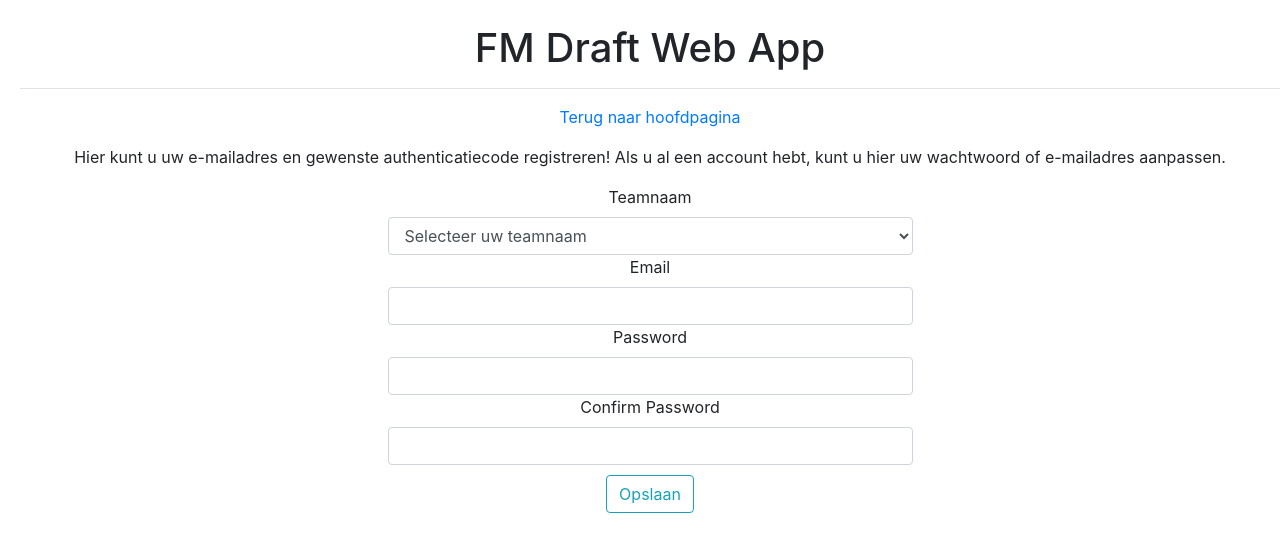
After one commit to mvantschip/Flask_Draft, a Flask app: page /register in a window 1280 px wide. The commit adds this page. Shown: the top 552 px of the page. Run offline with Flask 2, Linux system fonts and the light colour scheme; some libraries are stand-ins or nearby versions.

Commit message:
registration and overbid e-mails

```diff
--- a/flaskdraft/bids/forms.py
+++ b/flaskdraft/bids/forms.py
@@ -1,12 +1,13 @@
 from flask_wtf import FlaskForm
-from wtforms import StringField, SelectField, SubmitField, DecimalField
+from wtforms import StringField, SelectField, SubmitField, DecimalField, PasswordField
 from wtforms.validators import DataRequired, NumberRange
 
 class PlaceBids(FlaskForm):
     bid_player_name = StringField('Naam speler', validators = [DataRequired()])
     bid_player_value = DecimalField('Bod in miljoenen', places = 2, validators = [NumberRange(min=1, max=250), DataRequired()])
-    username = SelectField('Teamnaam', default = None, choices = sorted([('', 'Selecteer uw teamnaam'), ('GSV Niedermeier', 'GSV Niedermeier'), ('Micronesia Maniacs', 'Micronesia Maniacs'),
+    username = SelectField('Teamnaam', choices = sorted([('', 'Selecteer uw teamnaam'), ('GSV Niedermeier', 'GSV Niedermeier'), ('Micronesia Maniacs', 'Micronesia Maniacs'),
     ('Adrianus Albertus \'t Vijfje', 'Adrianus Albertus \'t Vijfje'), ('FC SJHEV', 'FC SJHEV'), ('FC Groen Goud', 'FC Groen Goud'),
     ('Los Banditos', 'Los Banditos'), ('v.v. Twenthe 7', 'v.v. Twenthe 7'), ('FC Kuitkramp', 'FC Kuitkramp'), ('Boca Seniors', 'Boca Seniors'),
     ('Newton Heath', 'Newton Heath')]), validators = [DataRequired()])
+    password = PasswordField('Password', validators=[DataRequired()])
     submit = SubmitField('Bieden')
--- a/flaskdraft/config.py
+++ b/flaskdraft/config.py
@@ -1,7 +1,11 @@
 import os
-import psycopg2
 
 class Config:
     SQLALCHEMY_DATABASE_URI = os.environ['DATABASE_URL']
     SQLALCHEMY_TRACK_MODIFICATIONS = True
     SECRET_KEY = os.environ['SECRET_KEY']
+    MAIL_SERVER='smtp.mailbox.org'
+    MAIL_PORT = 587
+    MAIL_USE_TLS = True
+    MAIL_USERNAME = os.environ['mail_username']
+    MAIL_PASSWORD = os.environ['mail_password']
--- a/flaskdraft/templates/bids.html
+++ b/flaskdraft/templates/bids.html
@@ -25,7 +25,7 @@
         {{ form_bids.bid_player_value.label (class="form-control-label") }}
         {% if form_bids.bid_player_value.errors %}
           {{ form_bids.bid_player_value (class="form-control form-control-is-invalid col-md-5") }}
-        <div class="invalid feedback"">
+        <div class="invalid feedback">
             {% for error in form_bids.bid_player_value.errors %}
               {{ error }}
             {% endfor %}
@@ -42,6 +42,10 @@
         {{ form_bids.username (class="form-control col-md-5") }}
       </div>
       <div class="form-group">
+        {{ form_bids.password.label (class="form-control-label") }}
+        {{ form_bids.password (class="form-control col-md-5") }}
+      </div>
+      <div class="form-group">
         {{ form_bids.submit(class="btn btn-outline-info") }}
       </div>
   </form>
--- a/flaskdraft/templates/index.html
+++ b/flaskdraft/templates/index.html
@@ -13,7 +13,8 @@
   </div>
   {{ error }}
   <p class="center">
-    Voor een overzicht van alle biedingen, ga naar het <a href={{ url_for('main.overview') }}>overzicht</a>.
+    Voor een overzicht van alle biedingen, ga naar het <a href={{ url_for('main.overview') }}>overzicht</a>.<br>
+    Voor uw registratie, ga naar <a href={{ url_for('users.register') }}>registratie</a>.
   </p>
 {% endblock %}
 </form>
--- /dev/null
+++ b/flaskdraft/templates/registration.html
@@ -0,0 +1,57 @@
+{% extends "layout.html" %}
+{% block content %}
+<p class = "center">
+  <a href={{ url_for('main.index') }}>Terug naar hoofdpagina</a>
+</p>
+<body>
+<p class = "center"> Hier kunt u uw e-mailadres en gewenste authenticatiecode registreren! Als u al een account hebt, kunt u hier uw wachtwoord of e-mailadres aanpassen.</p>
+<form method="POST" action="">
+  {{ form_registration.hidden_tag() }}
+    <div class="form-group">
+      {{ form_registration.registration_username.label (class="form-control-label") }}
+      {{ form_registration.registration_username (class="form-control col-md-5") }}
+    </div>
+    <div class="form-group">
+      {{ form_registration.registration_email.label (class="form-control-label") }}
+      {% if form_registration.registration_email.errors %}
+        {{ form_registration.registration_email (class="form-control form-control-is-invalid col-md-5") }}
+      <div class="invalid feedback">
+          {% for error in form_registration.registration_email.errors %}
+            {{ error }}
+          {% endfor %}
+      </div>
+      {% else %}
+        {{ form_registration.registration_email (class="form-control col-md-5") }}
+      {% endif %}
+    </div>
+    <div class="form-group">
+      {{ form_registration.registration_password.label (class="form-control-label") }}
+      {% if form_registration.registration_password.errors %}
+        {{ form_registration.registration_password (class="form-control-is-invalid col-md-5") }}
+        <div class="invalid feedback">
+          {% for error in form_registration.registration_password.errors %}
+            {{ error }}
+          {% endfor %}
+        </div>
+        {% else %}
+          {{ form_registration.registration_password (class="form-control col-md-5") }}
+        {% endif %}
+    </div>
+    <div class="form-group">
+      {{ form_registration.registration_confirm_password.label (class="form-control-label") }}
+      {% if form_registration.registration_confirm_password.errors %}
+        {{ form_registration.registration_confirm_password (class="form-control-is-invalid col-md-5") }}
+        <div class="invalid feedback">
+          {% for error in form_registration.registration_confirm_password.errors %}
+            {{ error }}
+          {% endfor %}
+        </div>
+        {% else %}
+          {{ form_registration.registration_confirm_password (class="form-control col-md-5") }}
+        {% endif %}
+    </div>
+    <div class="form-group">
+      {{ form_registration.submit(class="btn btn-outline-info") }}
+    </div>
+</form>
+{% endblock %}
--- /dev/null
+++ b/flaskdraft/users/forms.py
@@ -0,0 +1,15 @@
+from flask_wtf import FlaskForm
+from wtforms import PasswordField, SelectField, StringField, SubmitField
+from wtforms.validators import DataRequired, Email, EqualTo
+
+class RegistrationForm(FlaskForm):
+    registration_username = SelectField('Teamnaam',
+    choices = sorted([('', 'Selecteer uw teamnaam'), ('GSV Niedermeier', 'GSV Niedermeier'), ('Micronesia Maniacs', 'Micronesia Maniacs'),
+    ('Adrianus Albertus \'t Vijfje', 'Adrianus Albertus \'t Vijfje'), ('FC SJHEV', 'FC SJHEV'),
+    ('FC Groen Goud', 'FC Groen Goud'), ('Los Banditos', 'Los Banditos'),
+    ('v.v. Twenthe 7', 'v.v. Twenthe 7'), ('FC Kuitkramp', 'FC Kuitkramp'),
+    ('Boca Seniors', 'Boca Seniors'), ('Newton Heath', 'Newton Heath')]), validators = [DataRequired()])
+    registration_email = StringField('Email', validators=[DataRequired(), Email()])
+    registration_password = PasswordField('Password', validators=[DataRequired()])
+    registration_confirm_password = PasswordField('Confirm Password', validators=[DataRequired(), EqualTo('registration_password')])
+    submit = SubmitField('Opslaan')
--- /dev/null
+++ b/flaskdraft/users/routes.py
@@ -0,0 +1,25 @@
+from flask import Blueprint, render_template, request, flash
+from flaskdraft import db, bcrypt
+from flaskdraft.models import registration
+from flaskdraft.users.forms import RegistrationForm
+
+
+users = Blueprint('users', __name__)
+
+@users.route('/register', methods=['GET', 'POST'])
+def register():
+    form_registration = RegistrationForm()
+    if request.method == 'POST' and form_registration.validate_on_submit():
+        hashed_password = bcrypt.generate_password_hash(form_registration.registration_password.data).decode('utf-8')
+        user_query = registration.query.filter_by(user = form_registration.registration_username.data).first()
+        if user_query != None:
+            user_query.user_email = form_registration.registration_email.data
+            user_query.user_password = hashed_password
+            db.session.commit()
+            flash('Uw gegevens zijn bijgewerkt!', 'bottom')
+        else:
+            user_registration = registration(user = form_registration.registration_username.data, user_email = form_registration.registration_email.data, user_password = hashed_password)
+            db.session.add(user_registration)
+            db.session.commit()
+            flash('Uw gegevens zijn ingevoegd!', 'bottom')
+    return render_template('registration.html', form_registration = form_registration)
```
Also changed, not shown: flaskdraft/__init__.py (+9 -0 lines), flaskdraft/bids/routes.py (+23 -9 lines), flaskdraft/bids/utils.py (added, +10 -0 lines), flaskdraft/models.py (+10 -0 lines), flaskdraft/templates/email.html (added, +13 -0 lines), requirements.txt (+8 -0 lines), flaskdraft/users/__init__.py (added).
